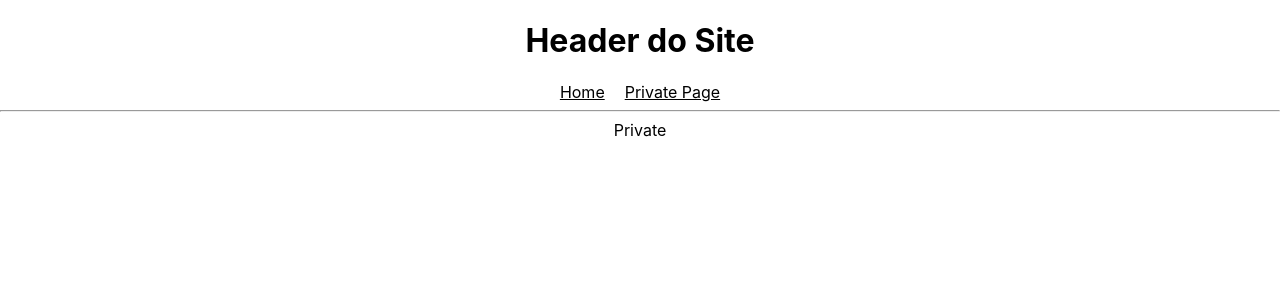
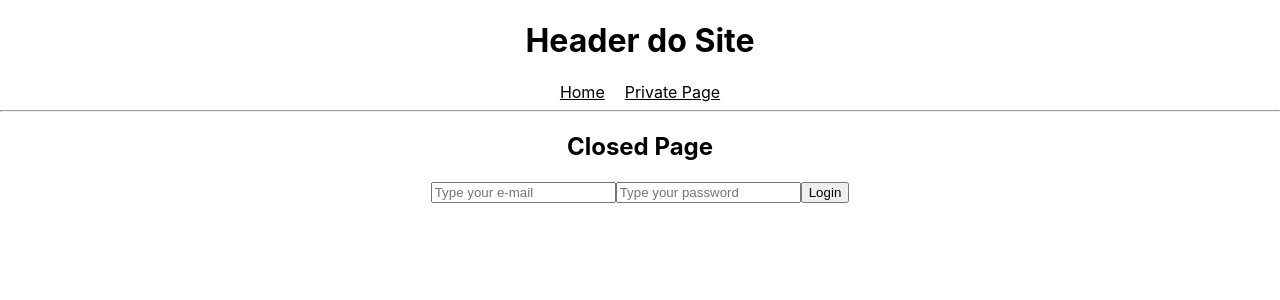
Before and after one commit to JhowRodrigues2/login-app, a React (Create React App) app: page /private in a window 1280 px wide. Shown: the top 300 px of the page. Built offline with nearby package versions, Linux system fonts and the light colour scheme.

Commit message:
login page

```diff
--- a/src/App.tsx
+++ b/src/App.tsx
@@ -2,6 +2,7 @@ import "./App.css";
 import { Route, Routes, Link } from "react-router-dom";
 import { Home } from "./pages/Home";
 import { Private } from "./pages/Private";
+import { RequireAuth } from "./contexts/Auth/RequireAuth";
 function App() {
   return (
     <div className="App">
@@ -15,7 +16,14 @@ function App() {
       <hr />
       <Routes>
         <Route path="/" element={<Home />} />
-        <Route path="/private" element={<Private />} />
+        <Route
+          path="/private"
+          element={
+            <RequireAuth>
+              <Private></Private>
+            </RequireAuth>
+          }
+        />
       </Routes>
     </div>
   );
--- /dev/null
+++ b/src/contexts/Auth/RequireAuth.tsx
@@ -0,0 +1,12 @@
+import { useContext } from "react";
+import { Login } from "../../pages/login";
+import { AuthContext } from "./AuthContext";
+
+export const RequireAuth = ({ children }: { children: JSX.Element }) => {
+  const auth = useContext(AuthContext);
+
+  if (!auth.user) {
+    return <Login />;
+  }
+  return children;
+};
--- a/src/index.tsx
+++ b/src/index.tsx
@@ -4,14 +4,17 @@ import "./index.css";
 import App from "./App";
 import reportWebVitals from "./reportWebVitals";
 import { BrowserRouter } from "react-router-dom";
+import { AuthProvider } from "./contexts/Auth/AuthProvider";
 const root = ReactDOM.createRoot(
   document.getElementById("root") as HTMLElement
 );
 root.render(
   <React.StrictMode>
-    <BrowserRouter>
-      <App />
-    </BrowserRouter>
+    <AuthProvider>
+      <BrowserRouter>
+        <App />
+      </BrowserRouter>
+    </AuthProvider>
   </React.StrictMode>
 );
 
--- /dev/null
+++ b/src/pages/login/index.tsx
@@ -0,0 +1,45 @@
+import { useContext, useState } from "react";
+import { useNavigate } from "react-router-dom";
+import { AuthContext } from "../../contexts/Auth/AuthContext";
+
+export const Login = () => {
+  const auth = useContext(AuthContext);
+  const [email, setEmail] = useState("");
+  const [password, setPassword] = useState("");
+
+  const navigate = useNavigate();
+
+  const handleLogin = async () => {
+    if (email && password) {
+      const isLogged = await auth.signin(email, password);
+      if (isLogged) {
+        navigate("/");
+      } else {
+        alert("Login Fail!!");
+      }
+    }
+  };
+
+  return (
+    <div>
+      <h2>Closed Page</h2>
+      <input
+        type="text"
+        name=""
+        id=""
+        value={email}
+        placeholder="Type your e-mail"
+        onChange={(e) => setEmail(e.target.value)}
+      />
+      <input
+        type="password"
+        name=""
+        id=""
+        value={password}
+        placeholder="Type your password"
+        onChange={(e) => setPassword(e.target.value)}
+      />
+      <button onClick={handleLogin}>Login</button>
+    </div>
+  );
+};
```
